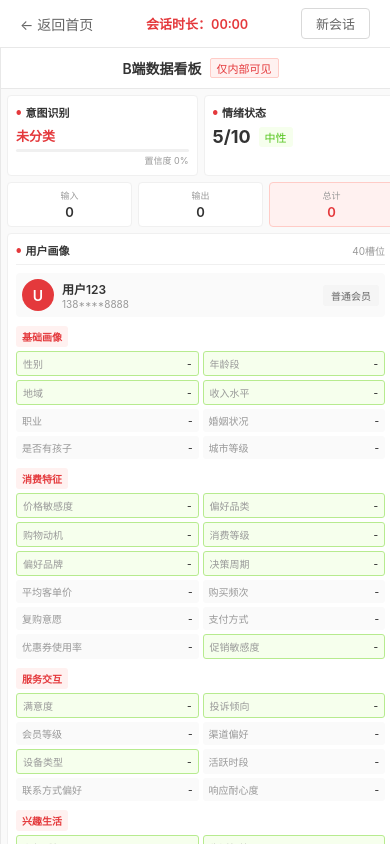
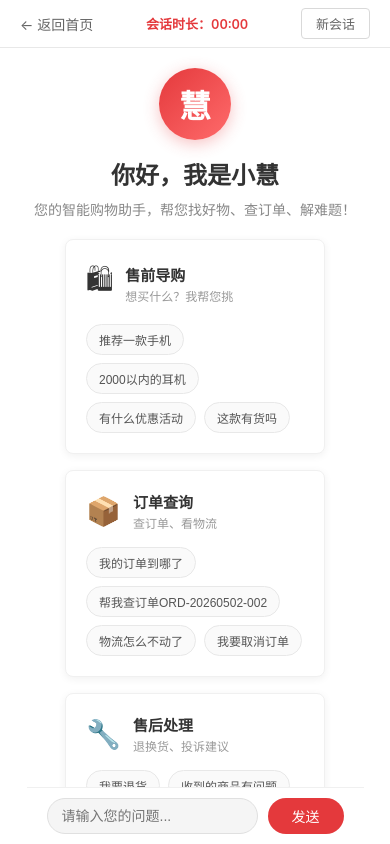
Before and after one commit to 846496079-design/Chatbot, a React (Create React App) app in the folder frontend/: page / in a window 390 px wide. Built offline with nearby package versions, Linux system fonts and the light colour scheme; no server answers.

Commit message:
fix: 修复移动端只显示B端看板问题，添加响应式媒体查询隐藏看板

```diff
--- a/frontend/src/styles/app.css
+++ b/frontend/src/styles/app.css
@@ -1156,3 +1156,20 @@ body {
   color: #bbb;
   margin-top: 2px;
 }
+
+/* ===== Mobile Responsive ===== */
+@media (max-width: 768px) {
+  .app-body {
+    flex-direction: column;
+  }
+
+  .chat-panel {
+    width: 100%;
+    height: 100%;
+    min-height: 0;
+  }
+
+  .data-panel {
+    display: none;
+  }
+}
```
